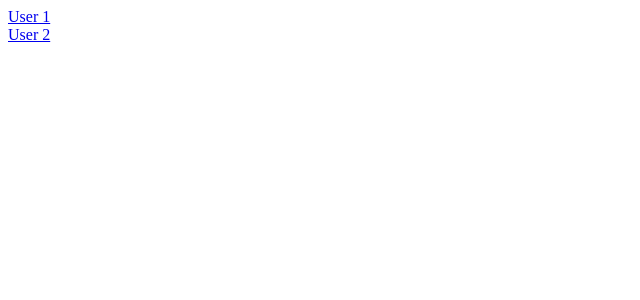
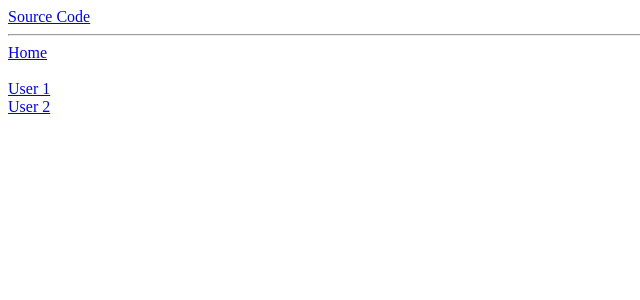
Before and after one commit to jericopulvera/netlify-rewrite-test, a Next.js app: page / in a window 1280 px wide. Shown: the top 300 px of the page, without its empty margins (0-640 px from the left). Built offline with nearby package versions, Linux system fonts and the light colour scheme.

Commit message:
refactor: stuffs

```diff
--- /dev/null
+++ b/components/Layout.js
@@ -0,0 +1,22 @@
+import Link from 'next/link'
+
+const Layout = props => {
+  return (
+    <div>
+      <a href="https://github.com/jericopulvera/netlify-rewrite-test" target="_blank">Source Code</a>
+
+      <hr/>
+
+      <Link href="/">
+        <a>Home</a>
+      </Link>
+
+      <br/>
+      <br/>
+
+      <div className="p-40">{props.children}</div>
+    </div>
+  );
+};
+
+export default Layout;
--- a/pages/account/activate/[token].js
+++ b/pages/account/activate/[token].js
@@ -1,10 +1,10 @@
 import { useRouter } from 'next/router'
-
+import Layout from '../../../components/Layout';
 
 export default () => {
      const router = useRouter()
 
-     if (!router.query.token) return <h1>Not working</h1>
+     if (!router.query.token) return <Layout><h1>Not working</h1></Layout>
 
-     return <h1>{router.query.token}</h1>
+     return <Layout><h1>{router.query.token}</h1></Layout>
 }
--- a/pages/index.js
+++ b/pages/index.js
@@ -1,7 +1,9 @@
 import Link from 'next/link'
+import Layout from '../components/Layout';
 
-export default function Home() {
+export default () => {
   return (
+    <Layout>
       <div className="container">
         <Link href="/users/[id]" as="/users/1">
           <a>User 1</a>
@@ -11,5 +13,6 @@ export default function Home() {
           <a>User 2</a>
         </Link>
       </div>
+    </Layout>
   )
 }
```
Also changed, not shown: pages/test.js (deleted, +0 -10 lines), pages/users/[id].js (+3 -6 lines). Lines whose indentation alone changed are shown as unchanged.
